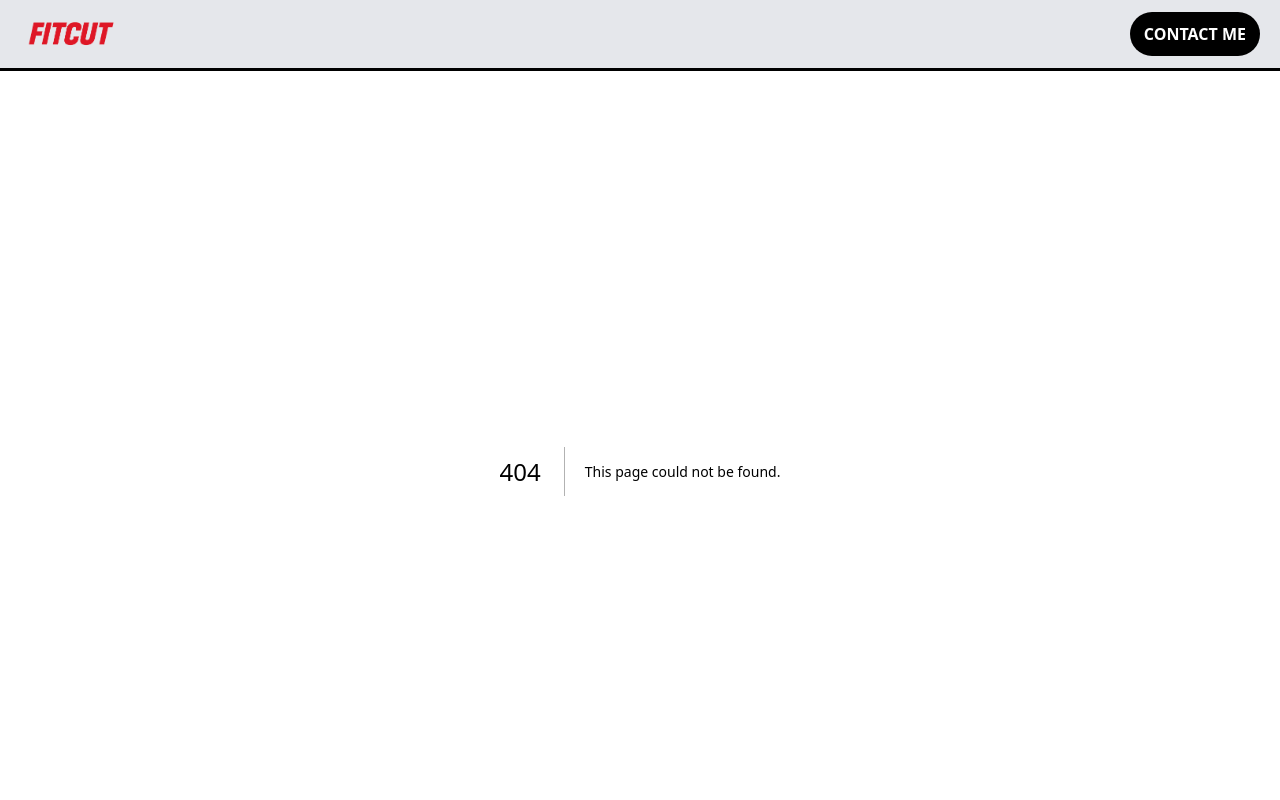
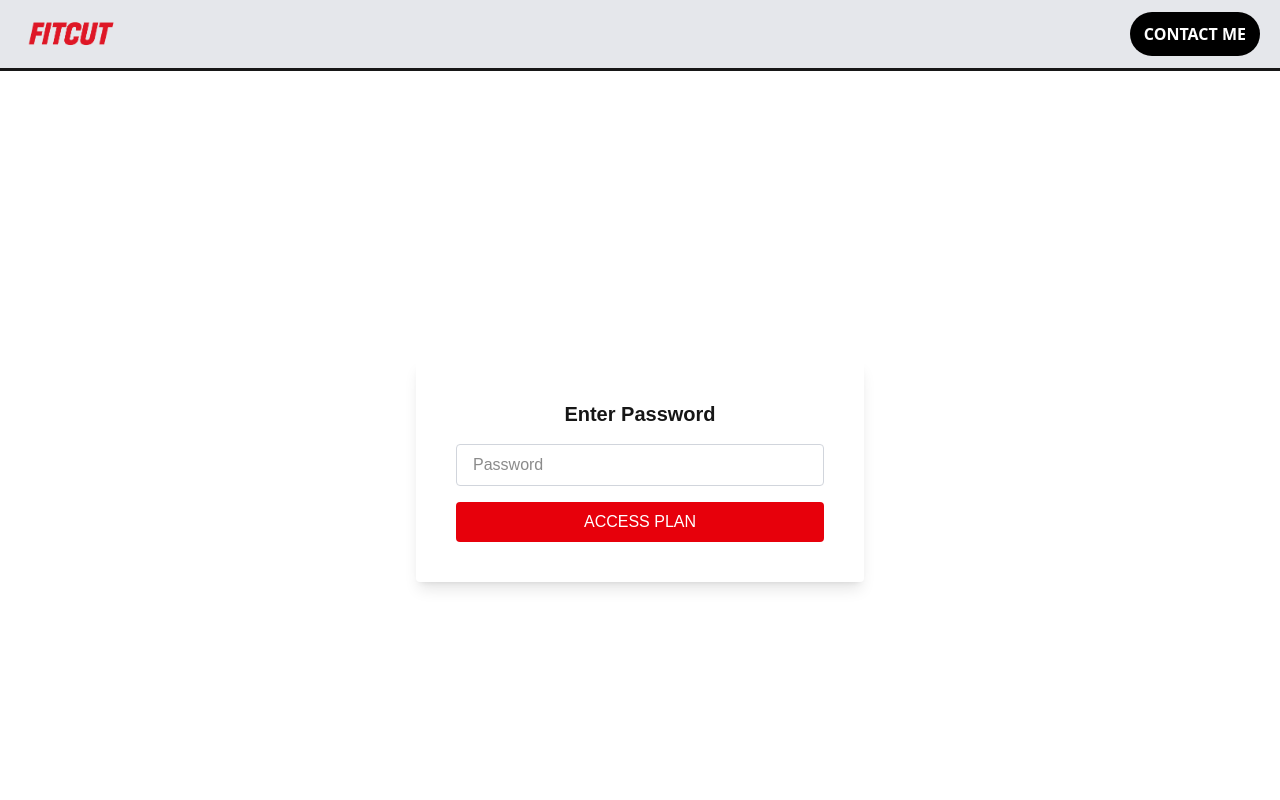
Before and after one commit to dennisikechukwu/fitcut-training, a Next.js app: page /verify in a window 1280 px wide. Before the commit this address had no page. Shown: the top 800 px of the page. Built offline with nearby package versions, Linux system fonts and the light colour scheme.

Commit message:
updated with some changes

```diff
--- /dev/null
+++ b/src/app/gym/page.tsx
@@ -0,0 +1,9 @@
+import React from 'react'
+
+const Gym = () => {
+  return (
+    <div className='p-10'>Gym</div>
+  )
+}
+
+export default Gym
--- /dev/null
+++ b/src/app/indoor/page.tsx
@@ -0,0 +1,9 @@
+import React from 'react'
+
+const Indoor = () => {
+  return (
+    <div className='p-10'>Indoor</div>
+  )
+}
+
+export default Indoor
--- /dev/null
+++ b/src/app/nutrition/page.tsx
@@ -0,0 +1,9 @@
+import React from 'react'
+
+const Nutrition = () => {
+  return (
+    <div className='p-10'>Nutrition</div>
+  )
+}
+
+export default Nutrition
--- /dev/null
+++ b/src/app/outdoor/page.tsx
@@ -0,0 +1,11 @@
+import React from 'react'
+
+const Outdoor = () => {
+  return (
+    <section className='p-10'>
+            Outdoor
+    </section>
+  )
+}
+
+export default Outdoor
--- a/src/app/page.tsx
+++ b/src/app/page.tsx
@@ -1,30 +1,35 @@
+import Link from "next/link";
+
 export default function Home() {
-
   const topics = [
-    "Indoor session",
-    "Outdoor session",
-    "Nutrition plan",
-    "Gym session",
-    "Warm-up & cool-down"
+    { name: "Indoor session", path: "/indoor" },
+    { name: "Outdoor session", path: "/outdoor" },
+    { name: "Nutrition plan", path: "/nutrition" },
+    { name: "Gym session", path: "/gym" },
+    { name: "Warm-up & cool-down", path: "/warmup" },
   ];
 
   return (
     <section className="py-3 px-3">
-        <p className="text-center text-lg text-gray-500 mt-4 tracking-wide font-sans">We have hundreds of science-backed, articles on plans about how to eat, train, and think about health and fitness so you can<br className="hidden lg:block"/> Level Up!</p>
+      <p className="text-center text-lg text-gray-500 mt-4 tracking-wide font-sans">
+        We have hundreds of science-backed, articles on plans about how to eat, train, and think about health and fitness so you can
+        <br className="hidden lg:block" /> Level Up!
+      </p>
 
-        <div className=" bg-white flex flex-col items-center px-4 mt-11">
-        <h1 className=" text-4xl text-center font-bold font-sans tracking-wide">Topics</h1>
+      <div className="bg-white flex flex-col items-center px-4 mt-11">
+        <h1 className="text-4xl text-center font-bold font-sans tracking-wide">Topics</h1>
         <div className="w-full max-w-2xl flex flex-col space-y-4 mt-11">
           {topics.map((topic, index) => (
+            <Link href={`/verify?next=${topic.path}`} key={index}>
               <button
-            key={index}
-            className="bg-gray-100  border-black rounded-md md:py-6 py-4 text-lg font-semibold hover:bg-gray-200 transition-colors font-sans border-2"
+                className="bg-gray-100 border-black rounded-md md:py-6 py-4 text-lg font-semibold hover:bg-gray-200 transition-colors font-sans border-2 w-full"
               >
-            {topic}
+                {topic.name}
               </button>
+            </Link>
           ))}
         </div>
       </div>
     </section>
-  )
+  );
 }
--- /dev/null
+++ b/src/app/verify/page.tsx
@@ -0,0 +1,54 @@
+"use client"; // Important: mark as client component
+
+import { useRouter, useSearchParams } from "next/navigation";
+import { useEffect, useState } from "react";
+import { ACCESS_PASSWORD } from "@/utils/password";
+
+export default function Verify() {
+  const [input, setInput] = useState("");
+  const [error, setError] = useState("");
+  const [nextPath, setNextPath] = useState("/");
+  const router = useRouter();
+  const searchParams = useSearchParams();
+
+  useEffect(() => {
+    const next = searchParams.get("next");
+    if (next) {
+      setNextPath(next);
+    }
+  }, [searchParams]);
+
+  const handleSubmit = (e: React.FormEvent<HTMLFormElement>) => {
+    e.preventDefault();
+    if (input === ACCESS_PASSWORD) {
+      router.push(nextPath);
+    } else {
+      setError("Incorrect password");
+    }
+  };
+
+  return (
+    <div className="min-h-screen flex items-center justify-center  px-4">
+      <form
+        onSubmit={handleSubmit}
+        className="bg-white p-10 rounded shadow-lg w-full max-w-md"
+      >
+        <h2 className="text-xl font-semibold mb-4 text-center">Enter Password</h2>
+        <input
+          type="password"
+          placeholder="Password"
+          value={input}
+          onChange={(e) => setInput(e.target.value)}
+          className="w-full px-4 py-2 border border-gray-300 rounded mb-4"
+        />
+        {error && <p className="text-red-500 text-sm mb-2">{error}</p>}
+        <button
+          type="submit"
+          className="w-full bg-red-600 text-white py-2 rounded hover:bg-red-700 transition"
+        >
+          ACCESS PLAN
+        </button>
+      </form>
+    </div>
+  );
+}
--- /dev/null
+++ b/src/app/warmup/page.tsx
@@ -0,0 +1,9 @@
+import React from 'react'
+
+const warmup = () => {
+  return (
+    <div className='p-10'>warmup</div>
+  )
+}
+
+export default warmup
--- /dev/null
+++ b/src/utils/password.ts
@@ -0,0 +1 @@
+export const ACCESS_PASSWORD = "fitcut123";
```
Lines whose indentation alone changed are shown as unchanged.
